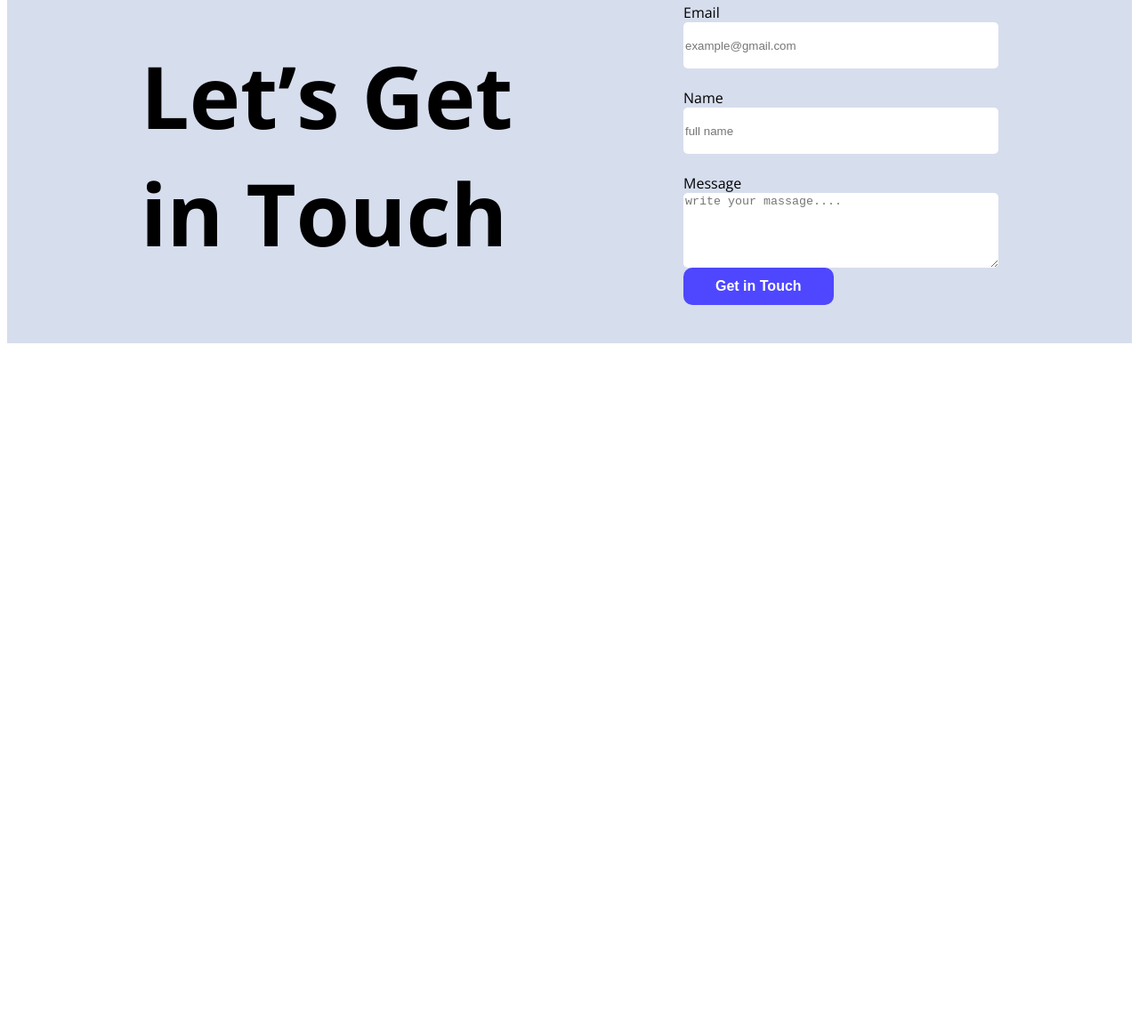
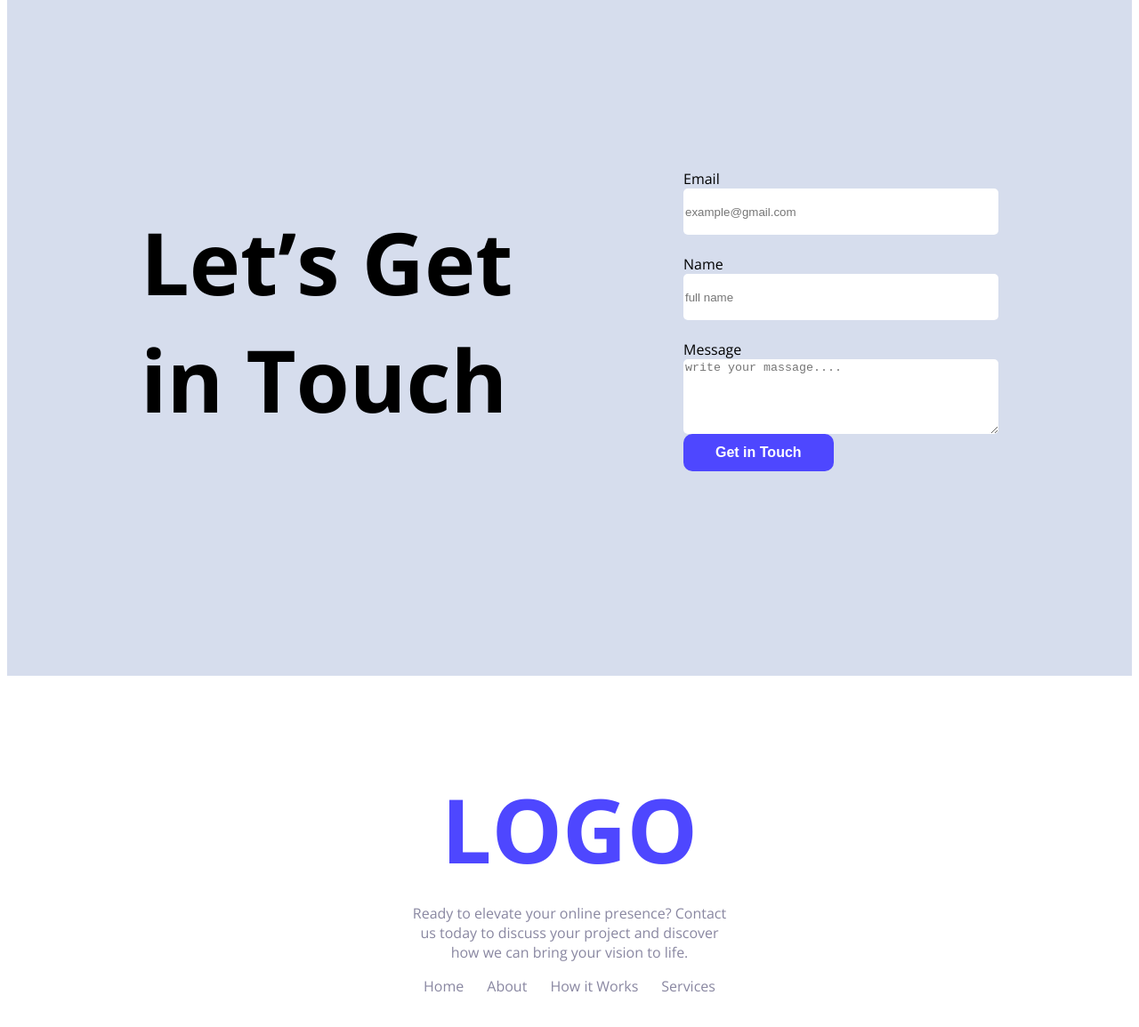
Before and after one commit to Nahid00011/A01-Website, a plain HTML site: page index.html in a window 1280 px wide. Shown: the part 2059-3214 px from the top of the page at 89% size. Before the commit the page ends 2561 px from the top, so only its background shows below. Drawn offline with nearby package versions, Linux system fonts and the light colour scheme.

Commit message:
added the footer section

```diff
--- a/index.html
+++ b/index.html
@@ -94,6 +94,28 @@
         </div>
       </section>
     </main>
-    <footer></footer>
+    <footer>
+      <section class="footer">
+        <h3 class="footer-title primary-color">LOGO</h3>
+        <p class="footer-description">
+          Ready to elevate your online presence? Contact us today to discuss
+          your project and discover how we can bring your vision to life.
+        </p>
+        <div class="navigation-items">
+          <div class="navigation-item">
+            <a href="">Home</a>
+          </div>
+          <div class="navigation-item">
+            <a href="">About</a>
+          </div>
+          <div class="navigation-item">
+            <a href="">How it Works</a>
+          </div>
+          <div class="navigation-item">
+            <a href="">Services</a>
+          </div>
+        </div>
+      </section>
+    </footer>
   </body>
 </html>
--- a/styles/style.css
+++ b/styles/style.css
@@ -103,6 +103,8 @@ nav {
 
 .get-in-touch {
   background-color: rgba(214, 221, 237, 1);
+  padding-top: 71px;
+  padding-bottom: 71px;
 }
 .message-section {
   display: flex;
@@ -136,3 +138,27 @@ input {
   /* padding-top: 0; */
   /* padding-bottom: 19px; */
 }
+
+/* footer styles */
+
+.footer {
+  text-align: center;
+  align-items: center;
+  margin: 104px 455px;
+}
+.footer-title {
+  font-size: 100px;
+  font-weight: 900px;
+  margin-bottom: 8px;
+}
+.footer-description {
+  color: rgba(137, 135, 161, 1);
+}
+.navigation-items {
+  display: flex;
+  justify-content: space-around;
+}
+.navigation-item a {
+  text-decoration: none;
+  color: rgba(137, 135, 161, 1);
+}
```
